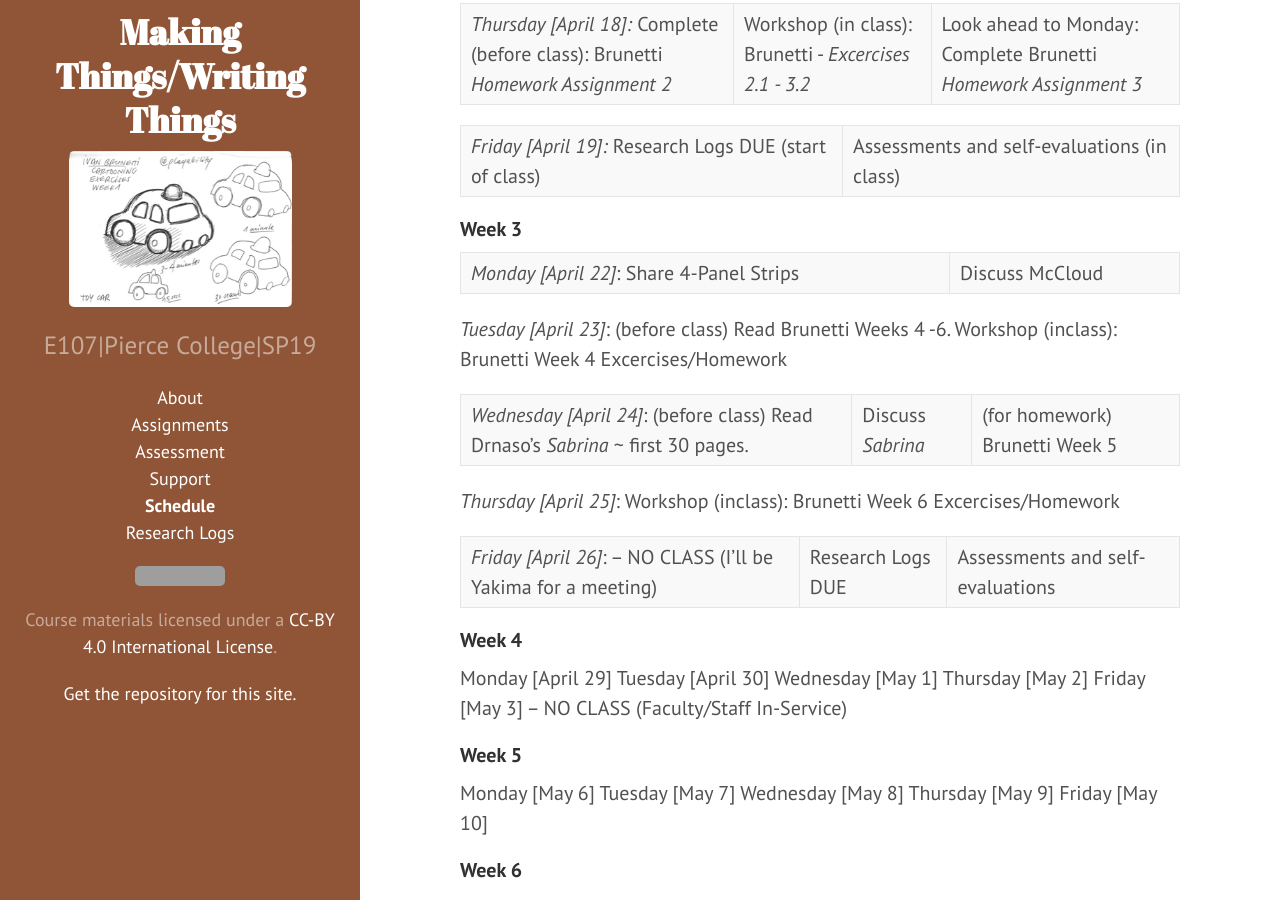
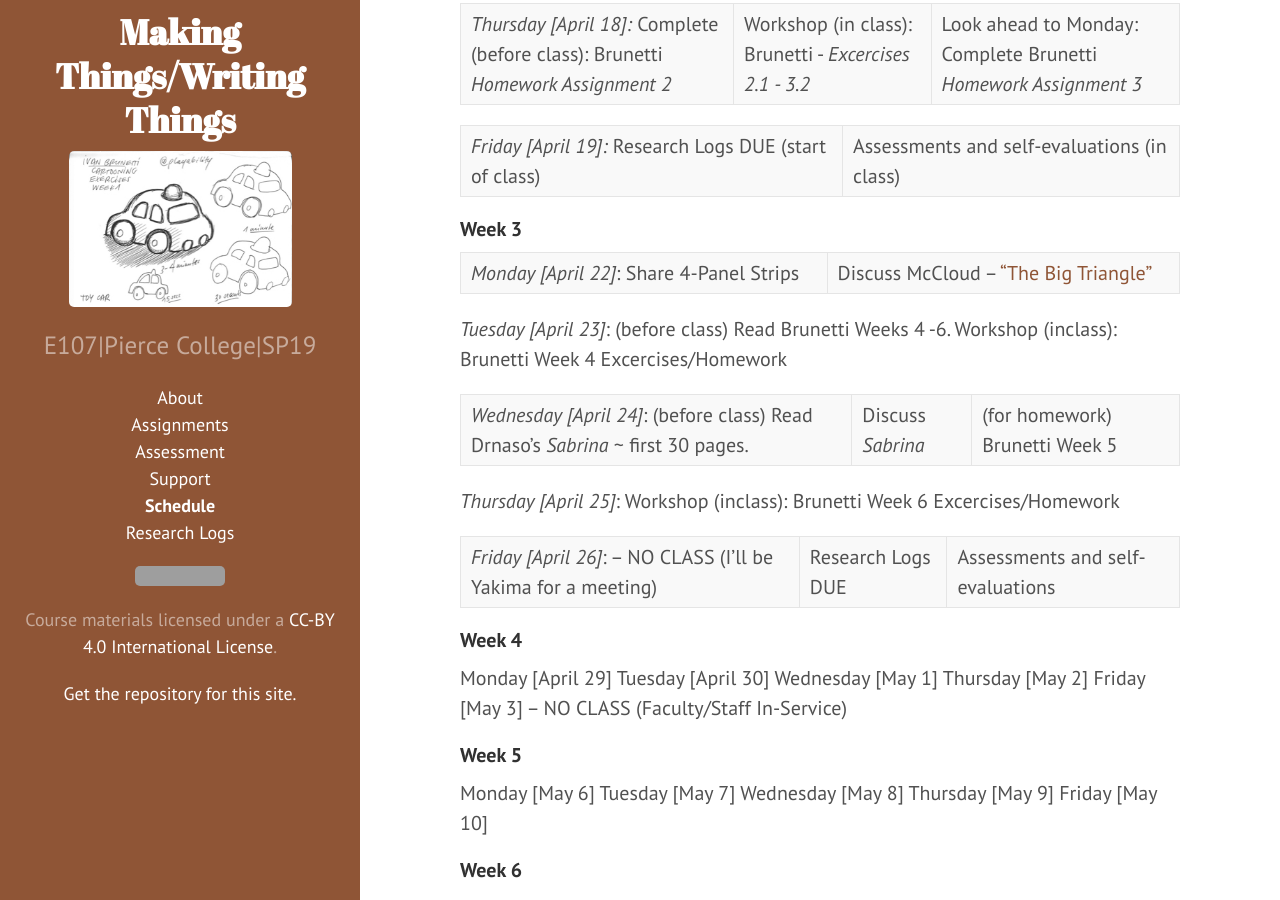
Before and after one commit to jloan/e107v2, a Jekyll site: the page built from 04schedule.md, in a window 1280 px wide and 900 px high, scrolled down 892 px. Built offline with Jekyll 4.4.1, drawn with Linux system fonts in a browser that asks for light colours; grey boxes are pictures that could not be loaded.

Commit message:
Update 04schedule.md

```diff
--- a/04schedule.md
+++ b/04schedule.md
@@ -31,7 +31,7 @@ permalink: /schedule/
 
 #### Week 3
 
-*Monday [April 22]*: Share 4-Panel Strips | Discuss McCloud
+*Monday [April 22]*: Share 4-Panel Strips | Discuss McCloud -- ["The Big Triangle"](http://www.scottmccloud.com/4-inventions/triangle/index.html)
 
 *Tuesday [April 23]*: (before class) Read Brunetti Weeks 4 -6. Workshop (inclass): Brunetti Week 4 Excercises/Homework
 
```
